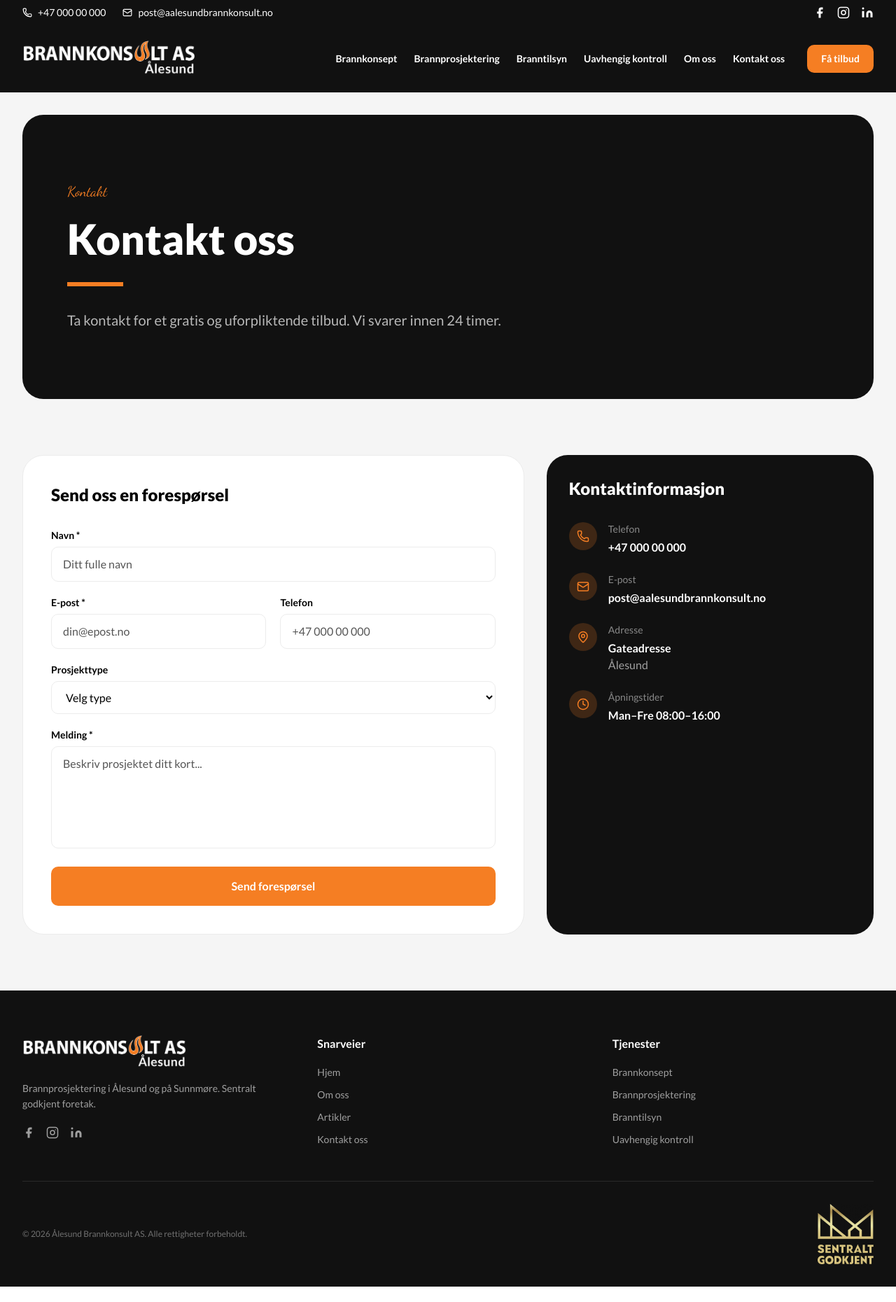
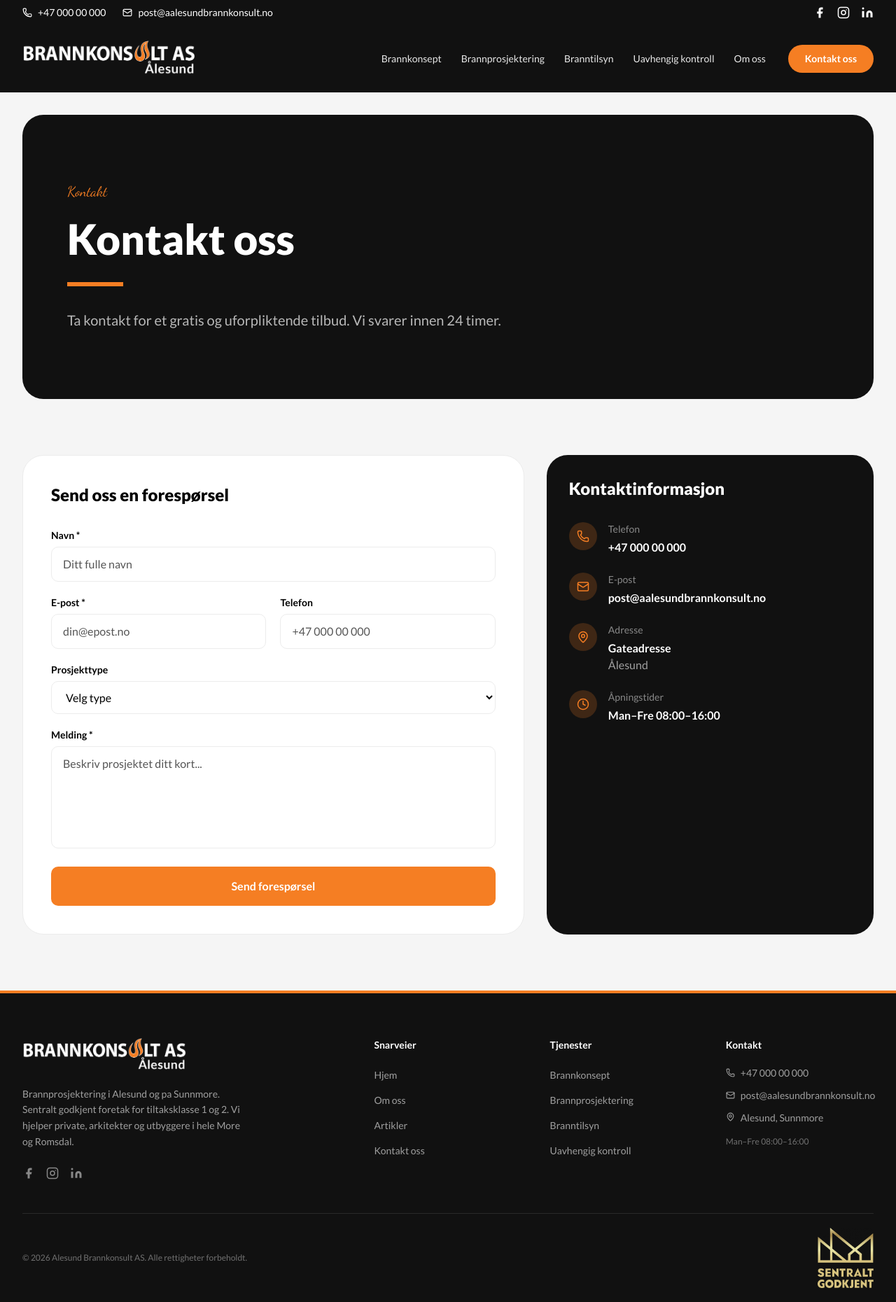
Before and after one commit to TerjeFevaag/-lesundbrannkonsult, a Next.js app: page /kontakt-oss in a window 1280 px wide. Shown: the whole page at 70% size. Before the commit the page ends 1838 px from the top, so only its background shows below. Built offline with nearby package versions, Linux system fonts and the light colour scheme.

Commit message:
UI fixes: hero bg image, FAQ full width, distinct navbar/footer per site

```diff
--- a/app/page.tsx
+++ b/app/page.tsx
@@ -4,7 +4,6 @@ import { CheckCircle } from 'lucide-react'
 import ScrollReveal from '@/components/ScrollReveal'
 import FAQAccordion from '@/components/FAQAccordion'
 import ReviewCard from '@/components/ReviewCard'
-import ServiceCard from '@/components/ServiceCard'
 
 const services = [
   {
@@ -83,8 +82,8 @@ const faqItems = [
 export default function HomePage() {
   return (
     <>
-      {/* ── Hero — city image with card anchored to bottom ── */}
-      <section className="relative h-[85vh] min-h-[500px] overflow-hidden">
+      {/* ── Hero — city image with card anchored to bottom-right ── */}
+      <section className="relative h-[85vh] min-h-[500px] overflow-hidden -mt-20 lg:-mt-24">
         <Image
           src="/images/hero.jpg"
           alt="Ålesund by"
@@ -94,8 +93,8 @@ export default function HomePage() {
           priority
         />
         <div className="absolute inset-0 bg-gradient-to-t from-brand-black/70 via-brand-black/30 to-transparent" />
-        {/* Floating card anchored to bottom */}
-        <div className="absolute bottom-8 left-4 right-4 sm:left-8 sm:right-8 lg:left-auto lg:right-8 lg:w-[560px]">
+        {/* Floating card anchored to bottom-right */}
+        <div className="absolute bottom-8 left-4 right-4 sm:left-auto sm:right-8 sm:w-[480px] lg:right-8 lg:w-[560px]">
           <div className="bg-brand-black/80 backdrop-blur-sm rounded-[30px] p-8 lg:p-10">
             <p className="hero-1 font-accent text-brand-orange text-xl mb-3">Ålesund Brannkonsult</p>
             <h1 className="hero-2 text-brand-white font-black text-3xl lg:text-4xl xl:text-5xl leading-tight mb-5">
@@ -123,15 +122,37 @@ export default function HomePage() {
             <h2 className="text-brand-black text-3xl lg:text-4xl font-black mb-2">Våre tjenester</h2>
             <p className="text-brand-darkgray text-lg">Brannprosjektering tilpasset Ålesund og Sunnmøre.</p>
           </ScrollReveal>
-          {/* Large featured + 3 small */}
           <div className="grid grid-cols-1 lg:grid-cols-3 gap-6">
+            {/* Large featured card */}
             <ScrollReveal className="lg:col-span-2">
-              <ServiceCard {...services[0]} />
+              <Link href={services[0].href} className="group h-full flex flex-col sm:flex-row rounded-[30px] border border-brand-gray hover:shadow-lg hover:border-brand-orange/30 transition-all duration-300 bg-brand-white overflow-hidden">
+                <div className="sm:w-[38%] bg-brand-lightgray flex items-center justify-center p-10 min-h-[180px]">
+                  <img src={services[0].iconImage} alt={services[0].title} className="w-24 h-24 object-contain group-hover:scale-110 transition-transform duration-300" />
+                </div>
+                <div className="flex-1 p-8 lg:p-10 flex flex-col justify-between">
+                  <div>
+                    <p className="font-accent text-brand-orange text-base mb-2">Tjeneste 01</p>
+                    <h3 className="font-black text-brand-black text-2xl lg:text-3xl mb-4 group-hover:text-brand-orange transition-colors">{services[0].title}</h3>
+                    <p className="text-brand-darkgray leading-relaxed">{services[0].description}</p>
+                  </div>
+                  <div className="mt-6 flex items-center gap-2 text-brand-orange font-bold">
+                    Les mer <span className="group-hover:translate-x-1 transition-transform inline-block">&rarr;</span>
+                  </div>
+                </div>
+              </Link>
             </ScrollReveal>
-            <div className="flex flex-col gap-6">
+            {/* 3 smaller stacked cards */}
+            <div className="flex flex-col gap-4">
               {services.slice(1).map((service, i) => (
-                <ScrollReveal key={service.href} delay={i * 60} className="flex-1">
-                  <ServiceCard {...service} />
+                <ScrollReveal key={service.href} delay={(i + 1) * 80} className="flex-1">
+                  <Link href={service.href} className="group h-full flex items-center gap-4 p-5 rounded-[20px] border border-brand-gray hover:shadow-md hover:border-brand-orange/30 transition-all duration-300 bg-brand-white">
+                    <img src={service.iconImage} alt={service.title} className="w-14 h-14 object-contain shrink-0 group-hover:scale-110 transition-transform duration-300" />
+                    <div className="flex-1 min-w-0">
+                      <h3 className="font-black text-brand-black text-base mb-1 group-hover:text-brand-orange transition-colors">{service.title}</h3>
+                      <p className="text-brand-darkgray text-sm leading-relaxed line-clamp-2">{service.description}</p>
+                    </div>
+                    <span className="text-brand-orange font-bold text-lg shrink-0 group-hover:translate-x-1 transition-transform">&rarr;</span>
+                  </Link>
                 </ScrollReveal>
               ))}
             </div>
--- a/components/Footer.tsx
+++ b/components/Footer.tsx
@@ -1,43 +1,70 @@
 import Link from 'next/link'
 import Image from 'next/image'
+import { Phone, Mail, MapPin } from 'lucide-react'
 
-function FacebookIcon() { return <svg width="18" height="18" viewBox="0 0 24 24" fill="currentColor"><path d="M18 2h-3a5 5 0 0 0-5 5v3H7v4h3v8h4v-8h3l1-4h-4V7a1 1 0 0 1 1-1h3z" /></svg> }
-function InstagramIcon() { return <svg width="18" height="18" viewBox="0 0 24 24" fill="none" stroke="currentColor" strokeWidth="2" strokeLinecap="round" strokeLinejoin="round"><rect x="2" y="2" width="20" height="20" rx="5" ry="5" /><circle cx="12" cy="12" r="4" /><circle cx="17.5" cy="6.5" r="1" fill="currentColor" stroke="none" /></svg> }
-function LinkedinIcon() { return <svg width="18" height="18" viewBox="0 0 24 24" fill="currentColor"><path d="M16 8a6 6 0 0 1 6 6v7h-4v-7a2 2 0 0 0-2-2 2 2 0 0 0-2 2v7h-4v-7a6 6 0 0 1 6-6z" /><rect x="2" y="9" width="4" height="12" /><circle cx="4" cy="4" r="2" /></svg> }
+function FacebookIcon() {
+  return <svg width="18" height="18" viewBox="0 0 24 24" fill="currentColor"><path d="M18 2h-3a5 5 0 0 0-5 5v3H7v4h3v8h4v-8h3l1-4h-4V7a1 1 0 0 1 1-1h3z" /></svg>
+}
+function InstagramIcon() {
+  return <svg width="18" height="18" viewBox="0 0 24 24" fill="none" stroke="currentColor" strokeWidth="2" strokeLinecap="round" strokeLinejoin="round"><rect x="2" y="2" width="20" height="20" rx="5" ry="5" /><circle cx="12" cy="12" r="4" /><circle cx="17.5" cy="6.5" r="1" fill="currentColor" stroke="none" /></svg>
+}
+function LinkedinIcon() {
+  return <svg width="18" height="18" viewBox="0 0 24 24" fill="currentColor"><path d="M16 8a6 6 0 0 1 6 6v7h-4v-7a2 2 0 0 0-2-2 2 2 0 0 0-2 2v7h-4v-7a6 6 0 0 1 6-6z" /><rect x="2" y="9" width="4" height="12" /><circle cx="4" cy="4" r="2" /></svg>
+}
 
 export default function Footer() {
   return (
-    <footer className="bg-brand-dark text-brand-white pt-16 pb-8">
+    <footer className="bg-brand-dark text-brand-white border-t-4 border-brand-orange pt-16 pb-0">
       <div className="max-w-[1350px] mx-auto px-4 sm:px-6 lg:px-8">
-        <div className="grid grid-cols-1 md:grid-cols-3 gap-12 mb-12">
-          <div>
-            <Image src="/images/logo-white.png" alt="Ålesund Brannkonsult" width={234} height={72} className="object-contain mb-4" />
-            <p className="text-brand-white/60 text-sm leading-relaxed mb-5">Brannprosjektering i Ålesund og på Sunnmøre. Sentralt godkjent foretak.</p>
+        {/* Top row: wide brand col + 2 link cols + contact col */}
+        <div className="grid grid-cols-1 lg:grid-cols-5 gap-10 pb-12">
+          {/* Brand col — spans 2 of 5 */}
+          <div className="lg:col-span-2">
+            <div className="mb-5">
+              <Image src="/images/logo-white.png" alt="Alesund Brannkonsult" width={234} height={72} className="object-contain" />
+            </div>
+            <p className="text-brand-white/60 text-sm leading-relaxed mb-6 max-w-xs">
+              Brannprosjektering i Alesund og pa Sunnmore. Sentralt godkjent foretak for tiltaksklasse 1 og 2. Vi hjelper private, arkitekter og utbyggere i hele More og Romsdal.
+            </p>
             <div className="flex gap-4">
-              <a href="#" aria-label="Facebook" className="text-brand-white/60 hover:text-brand-orange transition-colors"><FacebookIcon /></a>
-              <a href="#" aria-label="Instagram" className="text-brand-white/60 hover:text-brand-orange transition-colors"><InstagramIcon /></a>
-              <a href="#" aria-label="LinkedIn" className="text-brand-white/60 hover:text-brand-orange transition-colors"><LinkedinIcon /></a>
+              <a href="#" aria-label="Facebook" className="text-brand-white/50 hover:text-brand-orange transition-colors"><FacebookIcon /></a>
+              <a href="#" aria-label="Instagram" className="text-brand-white/50 hover:text-brand-orange transition-colors"><InstagramIcon /></a>
+              <a href="#" aria-label="LinkedIn" className="text-brand-white/50 hover:text-brand-orange transition-colors"><LinkedinIcon /></a>
             </div>
           </div>
+          {/* Snarveier */}
           <div>
-            <h3 className="font-bold text-brand-white mb-4">Snarveier</h3>
-            <ul className="space-y-2">
-              {[['/', 'Hjem'], ['/om-oss', 'Om oss'], ['/artikler/pipebrann', 'Artikler'], ['/kontakt-oss', 'Kontakt oss']].map(([href, label]) => (
-                <li key={href}><Link href={href} className="text-brand-white/60 hover:text-brand-orange transition-colors text-sm">{label}</Link></li>
+            <h3 className="font-bold text-brand-white mb-5 text-sm">Snarveier</h3>
+            <ul className="space-y-3">
+              {[{ href: '/', label: 'Hjem' }, { href: '/om-oss', label: 'Om oss' }, { href: '/artikler/pipebrann', label: 'Artikler' }, { href: '/kontakt-oss', label: 'Kontakt oss' }].map((link) => (
+                <li key={link.href}><Link href={link.href} className="text-brand-white/60 hover:text-brand-orange transition-colors text-sm">{link.label}</Link></li>
               ))}
             </ul>
           </div>
+          {/* Tjenester */}
           <div>
-            <h3 className="font-bold text-brand-white mb-4">Tjenester</h3>
-            <ul className="space-y-2">
-              {[['/brannkonsept', 'Brannkonsept'], ['/brannprosjektering', 'Brannprosjektering'], ['/branntilsyn', 'Branntilsyn'], ['/uavhengig-kontroll', 'Uavhengig kontroll']].map(([href, label]) => (
-                <li key={href}><Link href={href} className="text-brand-white/60 hover:text-brand-orange transition-colors text-sm">{label}</Link></li>
+            <h3 className="font-bold text-brand-white mb-5 text-sm">Tjenester</h3>
+            <ul className="space-y-3">
+              {[{ href: '/brannkonsept', label: 'Brannkonsept' }, { href: '/brannprosjektering', label: 'Brannprosjektering' }, { href: '/branntilsyn', label: 'Branntilsyn' }, { href: '/uavhengig-kontroll', label: 'Uavhengig kontroll' }].map((link) => (
+                <li key={link.href}><Link href={link.href} className="text-brand-white/60 hover:text-brand-orange transition-colors text-sm">{link.label}</Link></li>
               ))}
             </ul>
           </div>
+          {/* Contact */}
+          <div>
+            <h3 className="font-bold text-brand-white mb-5 text-sm">Kontakt</h3>
+            <div className="space-y-3 text-sm text-brand-white/60">
+              <a href="tel:+4700000000" className="flex items-center gap-2 hover:text-brand-orange transition-colors"><Phone size={13} className="shrink-0" /> +47 000 00 000</a>
+              <a href="mailto:post@aalesundbrannkonsult.no" className="flex items-center gap-2 hover:text-brand-orange transition-colors"><Mail size={13} className="shrink-0" /> post@aalesundbrannkonsult.no</a>
+              <p className="flex items-start gap-2"><MapPin size={13} className="shrink-0 mt-0.5" /> Alesund, Sunnmore</p>
+              <p className="text-brand-white/40 text-xs pt-1">Man–Fre 08:00–16:00</p>
+            </div>
+          </div>
         </div>
-        <div className="border-t border-brand-white/10 pt-8 flex flex-col sm:flex-row items-center justify-between gap-4">
-          <p className="text-brand-white/40 text-xs">&copy; {new Date().getFullYear()} Ålesund Brannkonsult AS. Alle rettigheter forbeholdt.</p>
+
+        {/* Copyright */}
+        <div className="border-t border-brand-white/10 py-5 flex flex-col sm:flex-row items-center justify-between gap-4">
+          <p className="text-brand-white/40 text-xs">&copy; {new Date().getFullYear()} Alesund Brannkonsult AS. Alle rettigheter forbeholdt.</p>
           <Image src="/images/sentralt-godkjent.png" alt="Sentralt godkjent" width={80} height={80} className="object-contain" />
         </div>
       </div>
--- a/components/Navbar.tsx
+++ b/components/Navbar.tsx
@@ -11,7 +11,6 @@ const navLinks = [
   { href: '/branntilsyn', label: 'Branntilsyn' },
   { href: '/uavhengig-kontroll', label: 'Uavhengig kontroll' },
   { href: '/om-oss', label: 'Om oss' },
-  { href: '/kontakt-oss', label: 'Kontakt oss' },
 ]
 
 export default function Navbar() {
@@ -25,26 +24,31 @@ export default function Navbar() {
   }, [])
 
   return (
-    <header className={`sticky top-0 z-50 transition-all duration-300 ${scrolled ? 'bg-brand-white shadow-md' : 'bg-brand-dark'}`}>
+    <header className={`sticky top-0 z-50 transition-all duration-300 ${scrolled ? 'bg-brand-white/95 backdrop-blur-sm shadow-md' : 'bg-brand-dark'}`}>
       <div className="max-w-[1350px] mx-auto px-4 sm:px-6 lg:px-8 h-20 lg:h-24 flex items-center justify-between">
         <Link href="/" className="shrink-0">
           <Image
             src={scrolled ? '/images/logo-black.png' : '/images/logo-white.png'}
-            alt="Ålesund Brannkonsult"
+            alt="Alesund Brannkonsult"
             width={234} height={65}
             className="object-contain h-[52px] w-auto"
             priority
           />
         </Link>
-        <nav className="hidden lg:flex items-center gap-6">
+        <nav className="hidden lg:flex items-center gap-1">
           {navLinks.map(link => (
             <Link key={link.href} href={link.href}
-              className={`text-sm font-bold transition-colors hover:text-brand-orange ${scrolled ? 'text-brand-black' : 'text-brand-white'}`}>
+              className={`px-3 py-2 rounded-[8px] text-sm font-medium transition-all ${
+                scrolled
+                  ? 'text-brand-black hover:text-brand-orange hover:bg-brand-lightgray'
+                  : 'text-brand-white/90 hover:text-brand-white hover:bg-brand-white/10'
+              }`}>
               {link.label}
             </Link>
           ))}
-          <Link href="/kontakt-oss" className="ml-2 bg-brand-orange text-brand-white font-bold px-5 py-2.5 rounded-[10px] hover:opacity-90 transition-opacity text-sm">
-            Få tilbud
+          <Link href="/kontakt-oss"
+            className="ml-4 bg-brand-orange text-brand-white font-bold px-6 py-2.5 rounded-full hover:opacity-90 transition-opacity text-sm">
+            Kontakt oss
           </Link>
         </nav>
         <button onClick={() => setOpen(!open)} className={`lg:hidden p-2 ${scrolled ? 'text-brand-black' : 'text-brand-white'}`} aria-label="Meny">
@@ -52,13 +56,19 @@ export default function Navbar() {
         </button>
       </div>
       {open && (
-        <div className="lg:hidden bg-brand-dark border-t border-brand-white/10 px-4 py-4">
+        <div className="lg:hidden bg-brand-white border-t border-brand-gray">
           {navLinks.map(link => (
             <Link key={link.href} href={link.href} onClick={() => setOpen(false)}
-              className="block py-3 text-brand-white font-bold hover:text-brand-orange transition-colors border-b border-brand-white/10 last:border-0">
+              className="block px-6 py-3.5 text-brand-black hover:text-brand-orange hover:bg-brand-lightgray font-medium transition-colors border-b border-brand-gray">
               {link.label}
             </Link>
           ))}
+          <div className="px-6 py-4">
+            <Link href="/kontakt-oss" onClick={() => setOpen(false)}
+              className="block bg-brand-orange text-brand-white font-bold px-5 py-3 rounded-full text-center hover:opacity-90 transition-opacity">
+              Kontakt oss
+            </Link>
+          </div>
         </div>
       )}
     </header>
```
